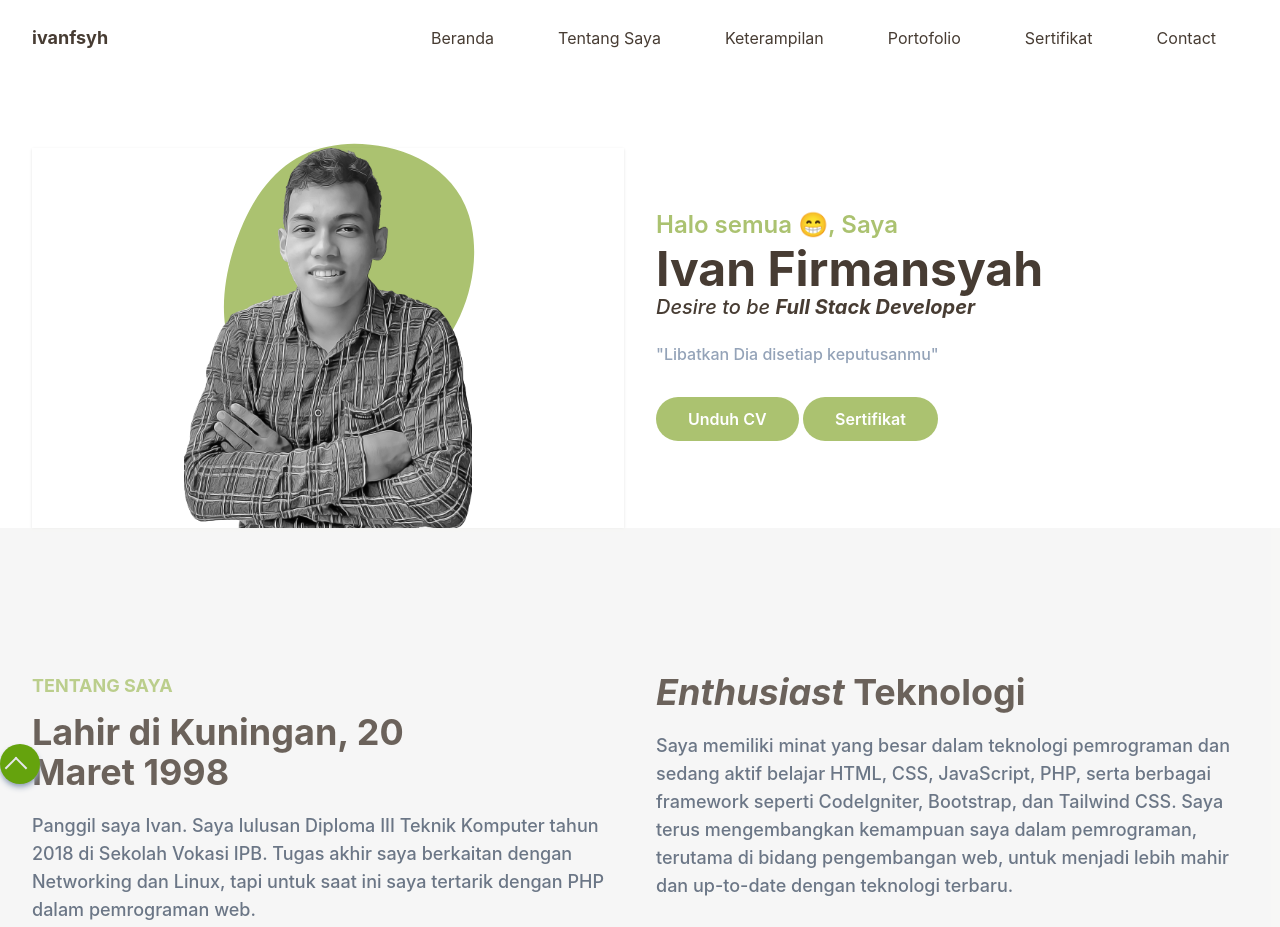
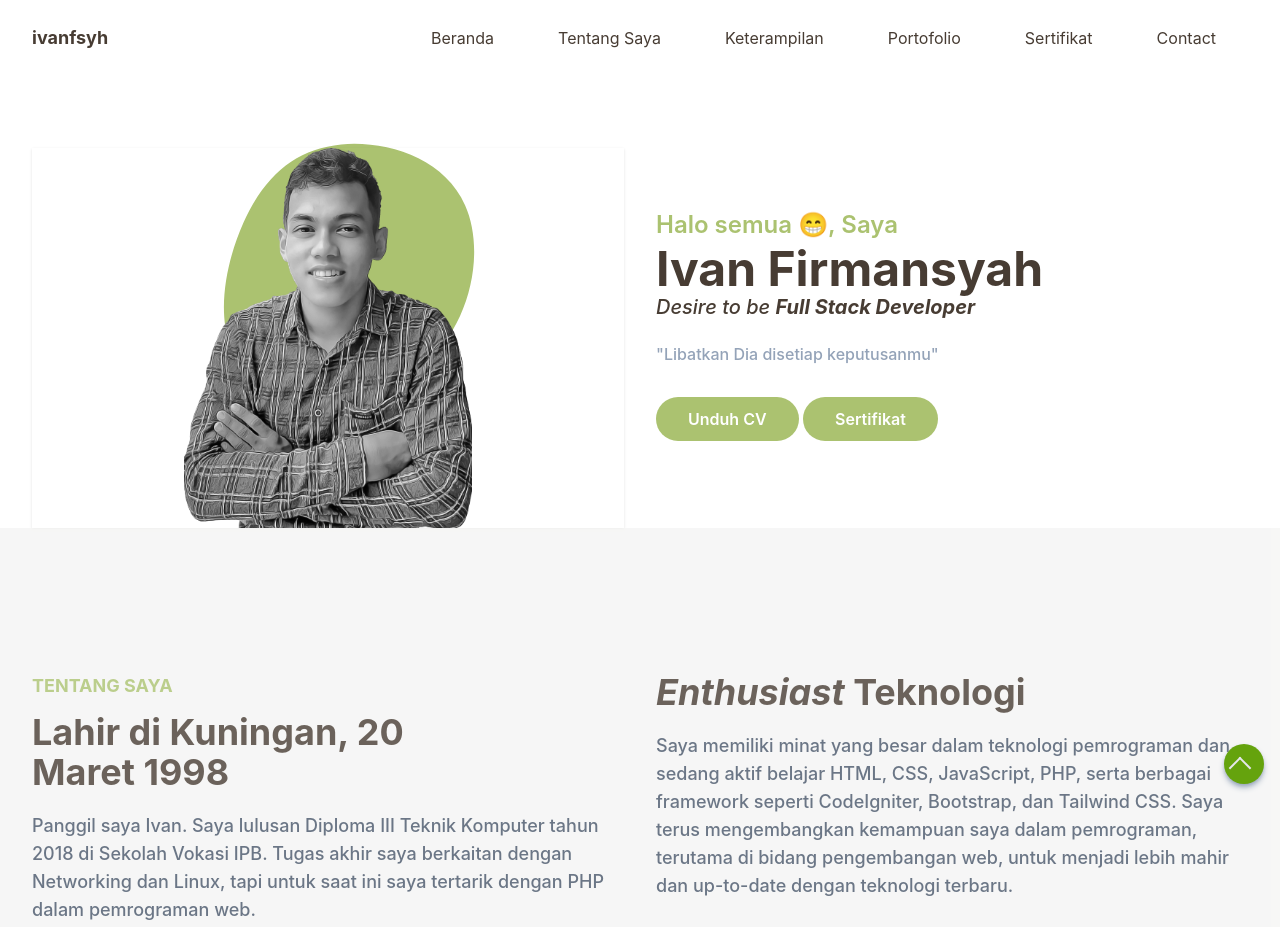
Before and after one commit to ivanfsyh/ivanfsyh.github.io, a website: page index.html in a window 1280 px wide. Shown: the top 927 px of the page. Drawn offline with Linux system fonts and the light colour scheme.

```diff
--- a/index.html
+++ b/index.html
@@ -593,7 +593,7 @@
         <!-- Footer section end -->
 
         <!-- Back to top -->
-        <a href="#home" id="to-top" class="justify-center items-center fixed z-[9999] bottom-4  p-2 h-10 w-10 bg-lime-600 rounded-full shadow-md shadow-slate-400 hover:animate-pulse flex ">
+        <a href="#home" id="to-top" class="justify-center items-center fixed z-[9999] bottom-4 right-4 p-2 h-10 w-10 bg-lime-600 rounded-full shadow-md shadow-slate-400 hover:animate-pulse flex ">
             <span class="block h-4 w-4 rotate-45 border-t-2 border-l-2 mt-2 "></span>
         </a>
         <!-- Back to top end -->
```
